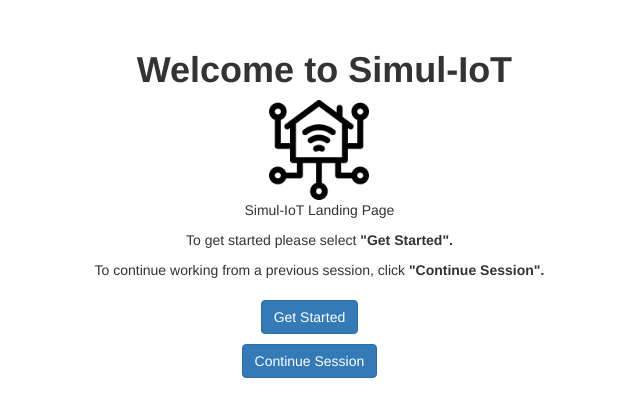
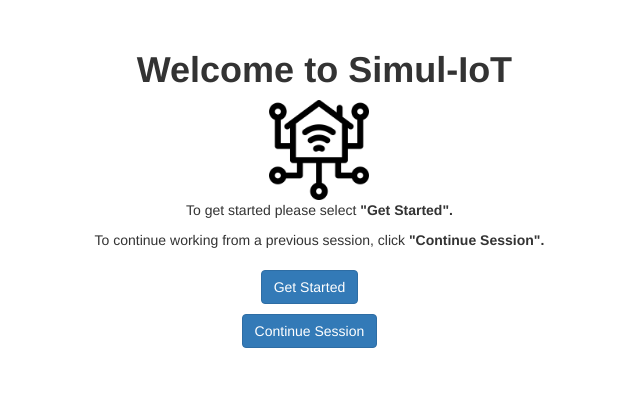
Before and after one commit to KenethRE/TFG-IoTSim, a Django app: page / in a window 1280 px wide. Shown: the top 417 px of the page, without its empty margins (128-768 px from the left). Run offline with Django 5.2, Linux system fonts and the light colour scheme; some libraries are stand-ins or nearby versions.

Commit message:
fixed text

```diff
--- a/simuliot/rootfs/starthere/templates/start.html
+++ b/simuliot/rootfs/starthere/templates/start.html
@@ -62,7 +62,6 @@
             </div>
             <div class="row">
                 <div class="col-md-12">
-                    <p>Simul-IoT Landing Page</p>
                     <p>To get started please select <span style="font-weight:bold;">"Get Started".</span></p>
                     <p>To continue working from a previous session, click <span style="font-weight:bold;">"Continue Session".</span></p>
                 </div>
```
Also changed, not shown: simuliot/rootfs/db.sqlite3.
